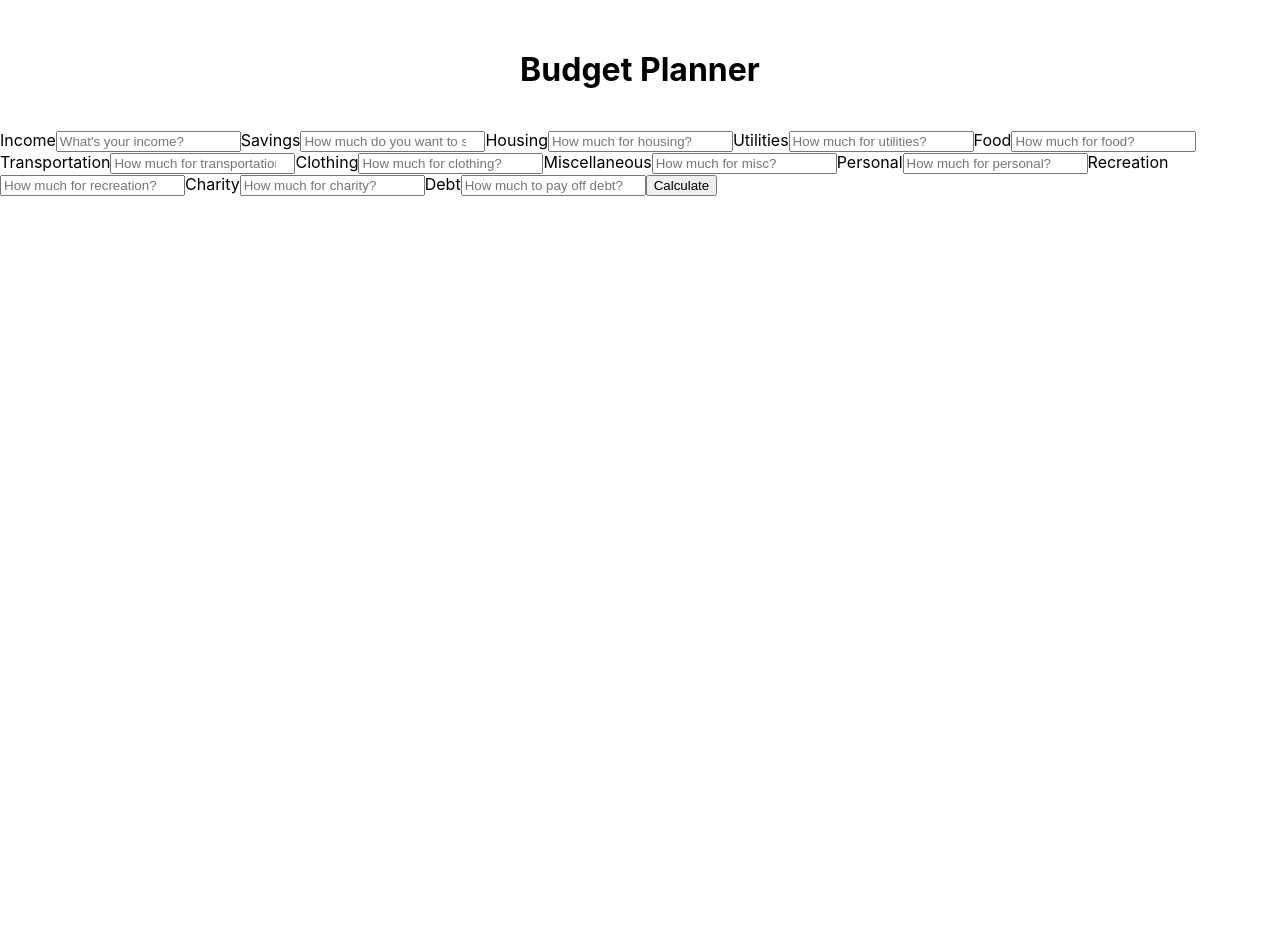
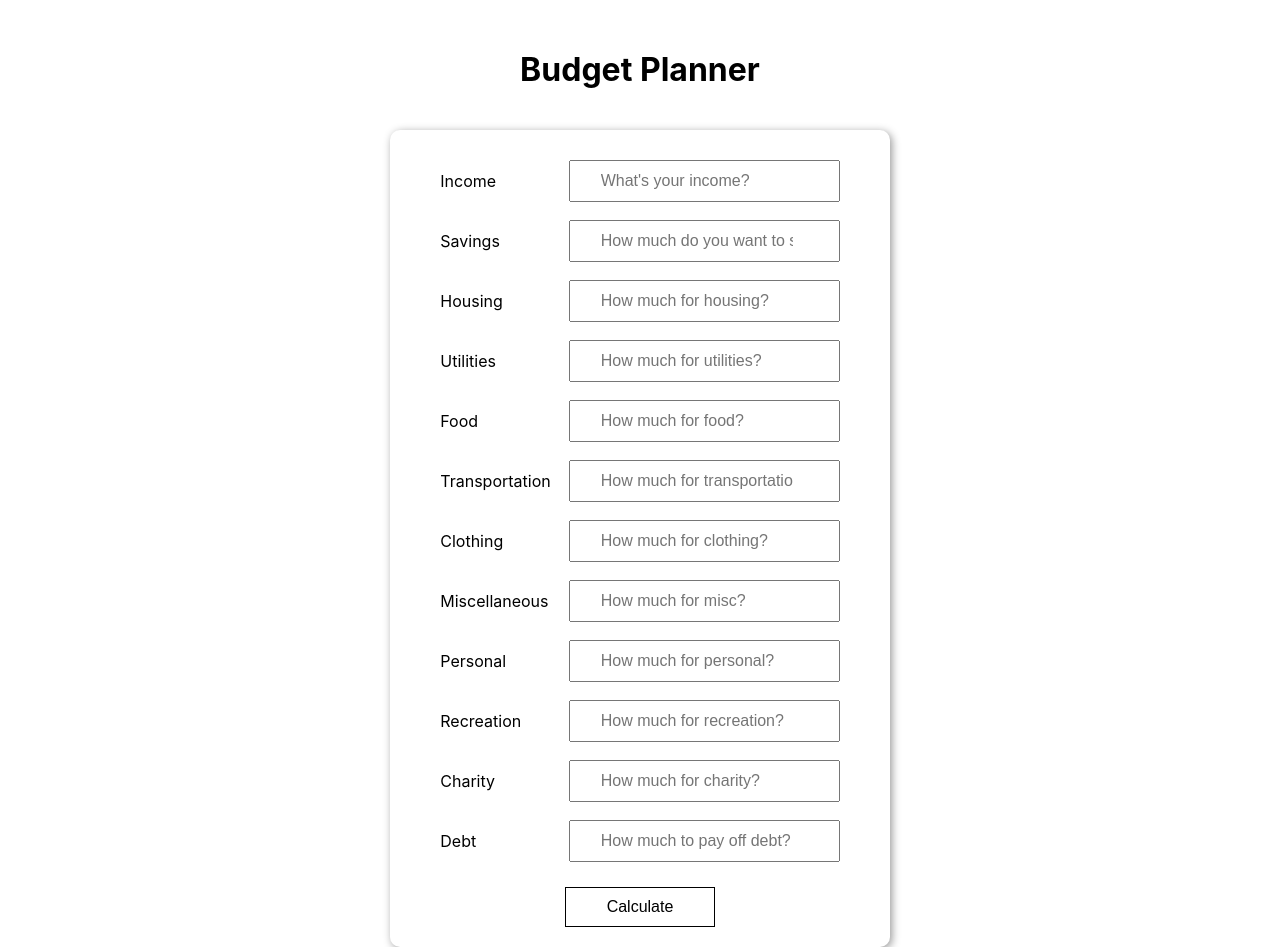
Before and after one commit to MareikeW/fincalc-project, a React (Create React App) app: page /budgetplanner in a window 1280 px wide. Shown: the part 100-1047 px from the top of the page. Before the commit the page ends 800 px from the top, so only its background shows below. Built offline with nearby package versions, Linux system fonts and the light colour scheme.

Commit message:
styling the budget form fields

```diff
--- a/src/components/forms/budget-form.js
+++ b/src/components/forms/budget-form.js
@@ -47,10 +47,17 @@ const BudgetForm = () => {
 
     return (
         <div>
+            <div className="budget-container">
             <form onSubmit={calcBudget}>
                 {difference >= 1 ? difference : null}
                 <br />
+            <div className="table-container">
+                <table>
+                    <tr>
+                        <td>
                         <label htmlFor="income">Income</label>
+                        </td>
+                        <td>
                             <input
                             id="income"
                             name="income"
@@ -59,8 +66,13 @@ const BudgetForm = () => {
                             value={budgetData.income}
                             onChange={handleChange}
                         />
-
+                        </td>
+                    </tr>
+                    <tr>
+                        <td>
                         <label htmlFor="saving">Savings</label>
+                        </td>
+                        <td>
                             <input
                         id="saving"
                         name="saving"
@@ -69,8 +81,13 @@ const BudgetForm = () => {
                         value={budgetData.saving}
                         onChange={handleChange}
                     />
-
+                        </td>
+                    </tr>
+                    <tr>
+                        <td>
                         <label htmlFor="housing">Housing</label>
+                        </td>
+                        <td>
                         <input
                         id="housing"
                         name="housing"
@@ -79,8 +96,13 @@ const BudgetForm = () => {
                         value={budgetData.housing}
                         onChange={handleChange}
                     />
-
+                        </td>
+                    </tr>
+                    <tr>
+                        <td>
                         <label htmlFor="utilities">Utilities</label>
+                        </td>
+                        <td>
                         <input
                         id="utilities"
                         name="utilities"
@@ -89,8 +111,13 @@ const BudgetForm = () => {
                         value={budgetData.utilities}
                         onChange={handleChange}
                     />
-
+                        </td>
+                    </tr>
+                    <tr>
+                        <td>
                         <label htmlFor="food">Food</label>
+                        </td>
+                        <td>
                         <input
                         id="food"
                         name="food"
@@ -99,8 +126,13 @@ const BudgetForm = () => {
                         value={budgetData.food}
                         onChange={handleChange}
                     />
-
+                        </td>
+                    </tr>
+                    <tr>
+                        <td>
                         <label htmlFor="transportation">Transportation</label>
+                        </td>
+                        <td>
                         <input
                         id="transportation"
                         name="transportation"
@@ -109,8 +141,13 @@ const BudgetForm = () => {
                         value={budgetData.transportation}
                         onChange={handleChange}
                     />
-
+                        </td>
+                    </tr>
+                    <tr>
+                        <td>
                         <label htmlFor="clothing">Clothing</label>
+                        </td>
+                        <td>
                         <input
                         id="clothing"
                         name="clothing"
@@ -119,8 +156,13 @@ const BudgetForm = () => {
                         value={budgetData.clothing}
                         onChange={handleChange}
                     />
-
+                        </td>
+                    </tr>
+                    <tr>
+                        <td>
                         <label htmlFor="misc">Miscellaneous</label>
+                        </td>
+                        <td>
                         <input
                         id="misc"
                         name="misc"
@@ -129,8 +171,13 @@ const BudgetForm = () => {
                         value={budgetData.misc}
                         onChange={handleChange}
                     />
-
+                        </td>
+                    </tr>
+                    <tr>
+                        <td>
                         <label htmlFor="personal">Personal</label>
+                        </td>
+                        <td>
                         <input
                         id="personal"
                         name="personal"
@@ -139,8 +186,13 @@ const BudgetForm = () => {
                         value={budgetData.personal}
                         onChange={handleChange}
                     />
-
+                        </td>
+                    </tr>
+                    <tr>
+                        <td>
                         <label htmlFor="recreation">Recreation</label>
+                        </td>
+                        <td>
                         <input
                         id="recreation"
                         name="recreation"
@@ -149,8 +201,13 @@ const BudgetForm = () => {
                         value={budgetData.recreation}
                         onChange={handleChange}
                     />
-
+                        </td>
+                    </tr>
+                    <tr>
+                        <td>
                         <label htmlFor="charity">Charity</label>
+                        </td>
+                        <td>
                         <input
                         id="charity"
                         name="charity"
@@ -159,8 +216,13 @@ const BudgetForm = () => {
                         value={budgetData.charity}
                         onChange={handleChange}
                     />
-
+                        </td>
+                    </tr>
+                    <tr>
+                        <td>
                         <label htmlFor="debt">Debt</label>
+                        </td>
+                        <td>
                         <input
                         id="debt"
                         name="debt"
@@ -169,14 +231,19 @@ const BudgetForm = () => {
                         value={budgetData.debt}
                         onChange={handleChange}
                     />
+                        </td>
+                    </tr>
+                </table>
+                <button type="submit">Calculate</button>
+            </div>
+            </form>
 
-                <button type="submit">Calculate</button>
-            </form>
 
             {!isButtonClicked ? null : difference >= 1 ? <p>Difference: {difference} - You can allocate some more money!</p> : <p>Difference: {difference} - You successfully allocated all your money!</p>}
 
             {isButtonClicked ? <BudgetChart budgetData={budgetData}/> : null}
         </div>
+        </div>
     )
 }
 
--- a/src/index.scss
+++ b/src/index.scss
@@ -93,3 +93,41 @@ nav{
   text-align: center;
   align-items: center;
 }
+.budget-container{
+  display: flex;
+  flex-direction: column;
+  justify-content: center;
+  align-items: center;
+  width: 100%;
+}
+.table-container{
+  padding: 20px 40px;
+  background-color: white;
+  border-radius: 10px;
+  box-shadow: 2px 2px 8px #979797;
+
+  button{
+    width: 150px;
+    display: block;
+    margin: 0 auto;
+    padding: 10px 20px;
+    background-color: white;
+    border: 1px solid black;
+    margin-top: 15px;
+    cursor: pointer;
+    font-size: 16px;
+    &:focus,
+      &:hover{
+      background-color: #0f0f0f;
+      color: whitesmoke;
+      border: 1px solid transparent;
+    }
+  }
+  table td{
+    padding: 8px;
+  }
+  input{
+    padding: 10px 30px;
+    font-size: 16px;
+  }
+}
```
Lines whose indentation alone changed are shown as unchanged.
